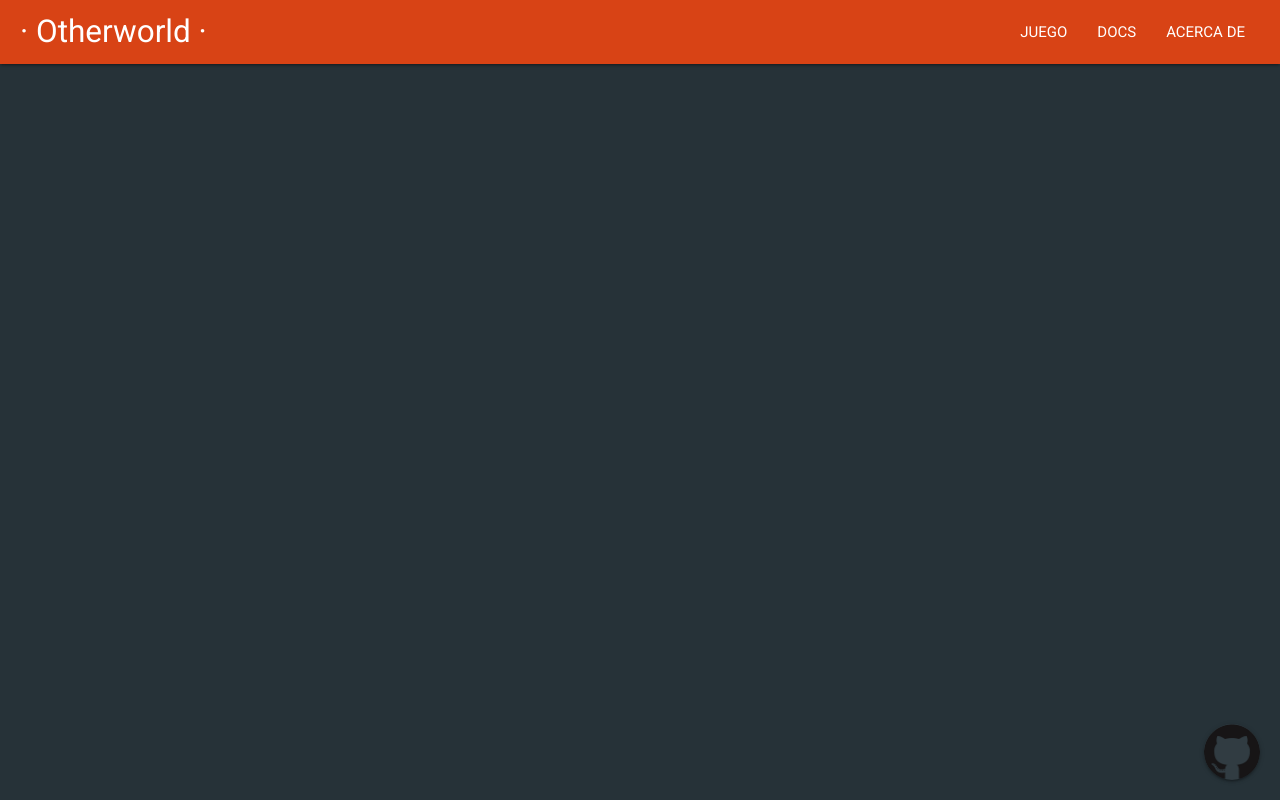
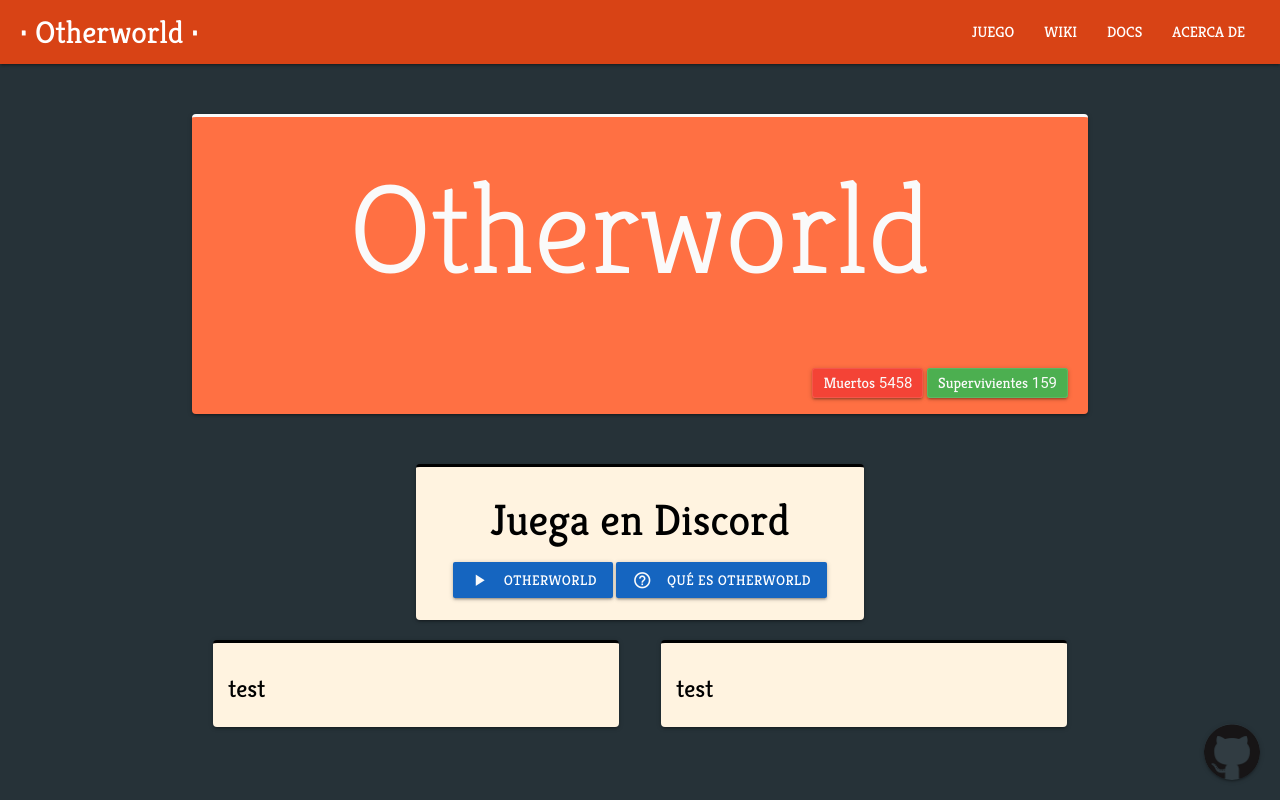
Before and after one commit to zero-files/otherworld_docs, a plain HTML site: page index.html in a window 1280 px wide. Drawn offline with Linux system fonts and the light colour scheme.

Commit message:
coronapush

```diff
--- a/css/main.css
+++ b/css/main.css
@@ -1,5 +1,10 @@
+:root {
+    --shadow: 0 2px 2px 0 rgba(0,0,0,0.14),0 3px 1px -2px rgba(0,0,0,0.12),0 1px 5px 0 rgba(0,0,0,0.2);
+}
+
 * {
-    font-family: 'Roboto', 'sans-serif';
+    font-family: 'Kreon', 'sans-serif';
+    color: #fafafa
 }
 p {
     font-family: 'Roboto', sans-serif;
@@ -7,7 +12,6 @@ p {
 }
 
 body {
-    background-color: rgb(250, 250, 255);
 }
 .noclickable {pointer-events: none;}
 .material-icons { font-family: 'Material Icons' !important; }
@@ -19,15 +23,56 @@ body {
     -ms-user-select: none;
     user-select: none;
 }
+.lighter {font-weight: lighter !important;}
 
-
-#ongithub {
+.discord-btn {
+    height: 40px;
+    width: 40px;
+    border-radius: 50%;
+    background-color: rgb(95, 95, 184);
+    margin: auto;
+}
+.header {
+    margin: 50px 0;
+    height: 300px;
+    position: relative;
+    width: 100%;
+    border-radius: 4px;
+    border-top: 3px solid #fafafa;
+    box-shadow: 0 2px 2px 0 rgba(0,0,0,0.14),0 3px 1px -2px rgba(0,0,0,0.12),0 1px 5px 0 rgba(0,0,0,0.2);
+}
+.game-data {
     position: absolute;
     bottom: 20px;
     right: 20px;
-    background-image: url("/images/GitHub-Mark-120px-plus.png");
+}
+.crumb {
+    display: inline;
+    margin: 0;
+    padding: 5px 10px;
+    border-radius: 3px;
+    background-color: red;
+    border: 1px solid rgba(255,255,255,0.1);
+    box-shadow: var(--shadow);
+}
+
+#ongithub {
+    position: fixed;
+    bottom: 20px;
+    right: 20px;
+    background-image: url("../images/GitHub-Mark-120px-plus.png");
     background-size: cover;
     background-color: rgba(255,255,255,0.05);
+}
+
+.pagecard {
+    background-color: #fff3e0;
+    border-top: 3px solid black;
+    color: black;
+    border-radius: 4px;
+    box-shadow: 0 2px 2px 0 rgba(0,0,0,0.14),0 3px 1px -2px rgba(0,0,0,0.12),0 1px 5px 0 rgba(0,0,0,0.2);
+    margin: 0 10px;
+    padding: 1rem;
 }
 
 @media only screen and (max-width: 600px){
--- a/index.html
+++ b/index.html
@@ -23,26 +23,63 @@
         <!-- Google Icons --> <link rel="stylesheet" href="https://fonts.googleapis.com/icon?family=Material+Icons"> <!-- Google Icons -->
         <link href="css/main.css" rel="stylesheet">
         <!-- Google Fonts -->
-        <link href="https://fonts.googleapis.com/css?family=Roboto:300,400,700" rel="stylesheet">
+        <link href="https://fonts.googleapis.com/css?family=Raleway:300,400,700" rel="stylesheet">
+        <link href="https://fonts.googleapis.com/css?family=Kreon:300,400,700" rel="stylesheet">
         <!-- Google Fonts -->
     </head>
     <body class="blue-grey darken-4">
-        <nav class="deep-orange darken-3" style="position: fixed;">
+        <nav class="deep-orange darken-3">
             <div class="nav-wrapper" style="padding: 0 20px;">
-                <a href="#!" class="brand-logo">· Otherworld ·</a>
+                <a href="#!" class="brand-logo hide-on-small-only">· Otherworld ·</a>
+                <a href="#!" class="brand-logo show-on-small hide-on-med-and-up">Otherworld</a>
                 <a href="#" data-target="mobile-demo" class="sidenav-trigger"><i class="material-icons">menu</i></a>
                 <ul class="right hide-on-med-and-down">
                     <li><a data-translate="navbar.game" href="game.html"></a></li>
+                    <li><a data-translate="navbar.wiki" href="wiki.html"></a></li>
                     <li><a data-translate="navbar.docs" href="documentation.html"></a></li>
                     <li><a data-translate="navbar.about" href="about.html"></a></li>
                 </ul>
             </div>
         </nav>
         <ul class="sidenav" id="mobile-demo">
-            <li><a href="game.html">JUEGO</a></li>
-            <li><a href="documentation.html">DOCS</a></li>
-            <li><a href="about.html">ACERCA DE</a></li>
+            <li><a data-translate="navbar.game" href="game.html"></a></li>
+            <li><a data-translate="navbar.wiki" href="wiki.html"></a></li>
+            <li><a data-translate="navbar.docs" href="documentation.html"></a></li>
+            <li><a data-translate="navbar.about" href="about.html"></a></li>
         </ul>
+
+        <div class="container">
+            <div class="header deep-orange lighten-1">
+                <div class="center">
+                    <h1 style="font-size: 10vw" class="lighter">Otherworld</h1>
+                </div>
+                <div class="game-data">
+                    <p class="crumb red"><span data-translate="players.dead"></span>5458</p>
+                    <p class="crumb green"><span data-translate="players.live"></span>159</p>
+                </div>
+            </div>
+            <div class="row">
+                <div class="col s12 m12 l6 offset-l3 pagecard center">
+                    <h3  style="color: black"  data-translate="index.playnow"></h3>
+                    <a style="margin-bottom: 1.5rem" class="blue darken-3 waves-effect waves-light btn"><i class="material-icons left">play_arrow</i>Otherworld</a>
+                    <a style="margin-bottom: 1.5rem" class="blue darken-3 waves-effect waves-light btn"><i class="material-icons left">help_outline</i>Qué es Otherworld</a>
+                </div>
+            </div>
+            <div class="row">
+                <div class="col s12 m6">
+                    <div class="pagecard">
+                        <h5 style="color: black">test</h5>
+
+                    </div>
+                </div>
+                <div class="col s12 m6">
+                    <div class="pagecard">
+                        <h5 style="color: black">test</h5>
+                    </div>
+                </div>
+            </div>
+        </div>
+
 
 
         <a id="ongithub" href="#" class="btn-floating btn-large waves-effect waves-light"></a>
--- a/js/main.js
+++ b/js/main.js
@@ -2,7 +2,13 @@ const localisation = {
     spanish: {
         "navbar.game": "JUEGO",
         "navbar.docs": "DOCS",
-        "navbar.about": "ACERCA DE"
+        "navbar.wiki": "WIKI",
+        "navbar.about": "ACERCA DE",
+        "index.description": "Lorem ipsum dolor sit amet, consectetur adipisicing elit. In ullam deleniti inventore, maiores nesciunt, veritatis hic qui magnam totam ad sequi excepturi obcaecati ipsa ea iusto, cumque corrupti autem soluta!Laborum debitis vero recusandae incidunt aspernatur repellat placeat delectus saepe dolorem itaque officia magni exercitationem quam odit rerum, ducimus quaerat quae minima porro earum? Perferendis nulla reiciendis accusantium labore expedita?" ,
+        "index.playnow": "Juega en Discord",
+        "players.live": "Supervivientes ",
+        "players.dead": "Muertos "
+
     },
     english: {
         "navbar.game": "GAME",
```
